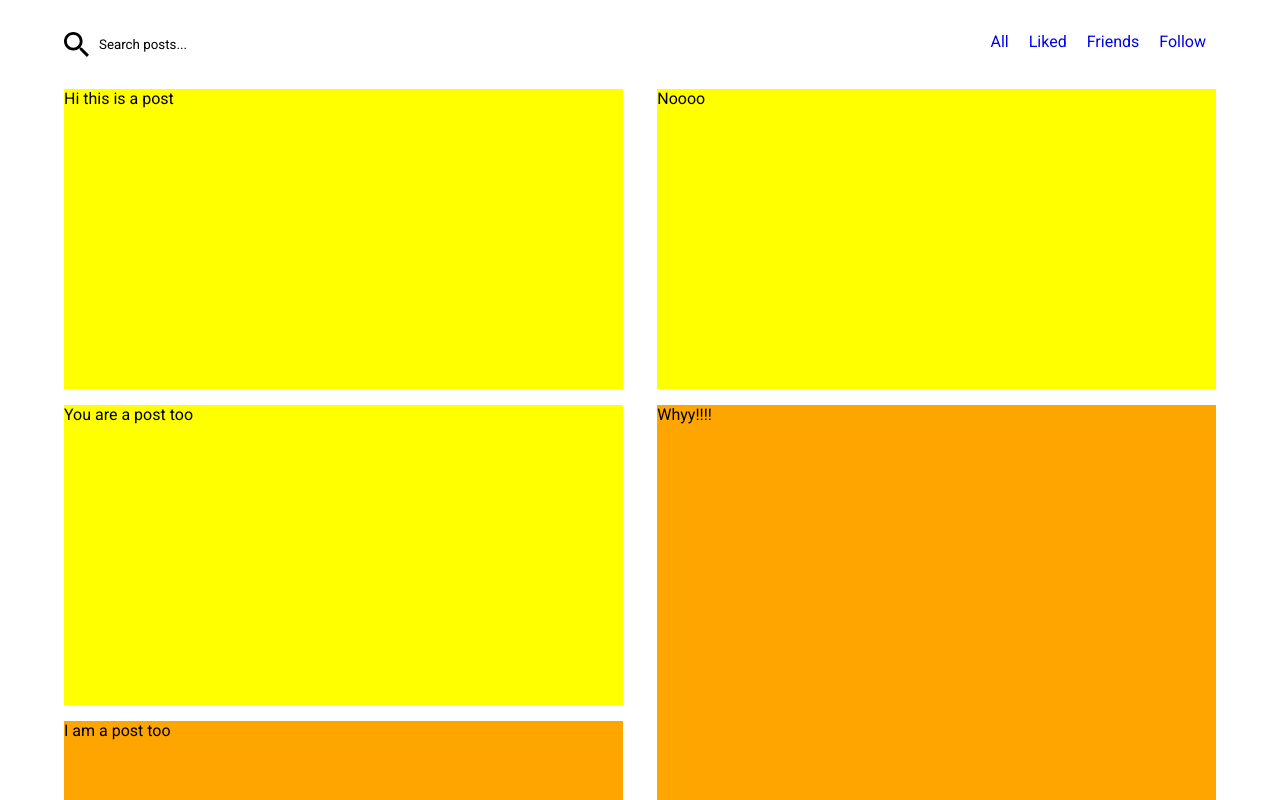
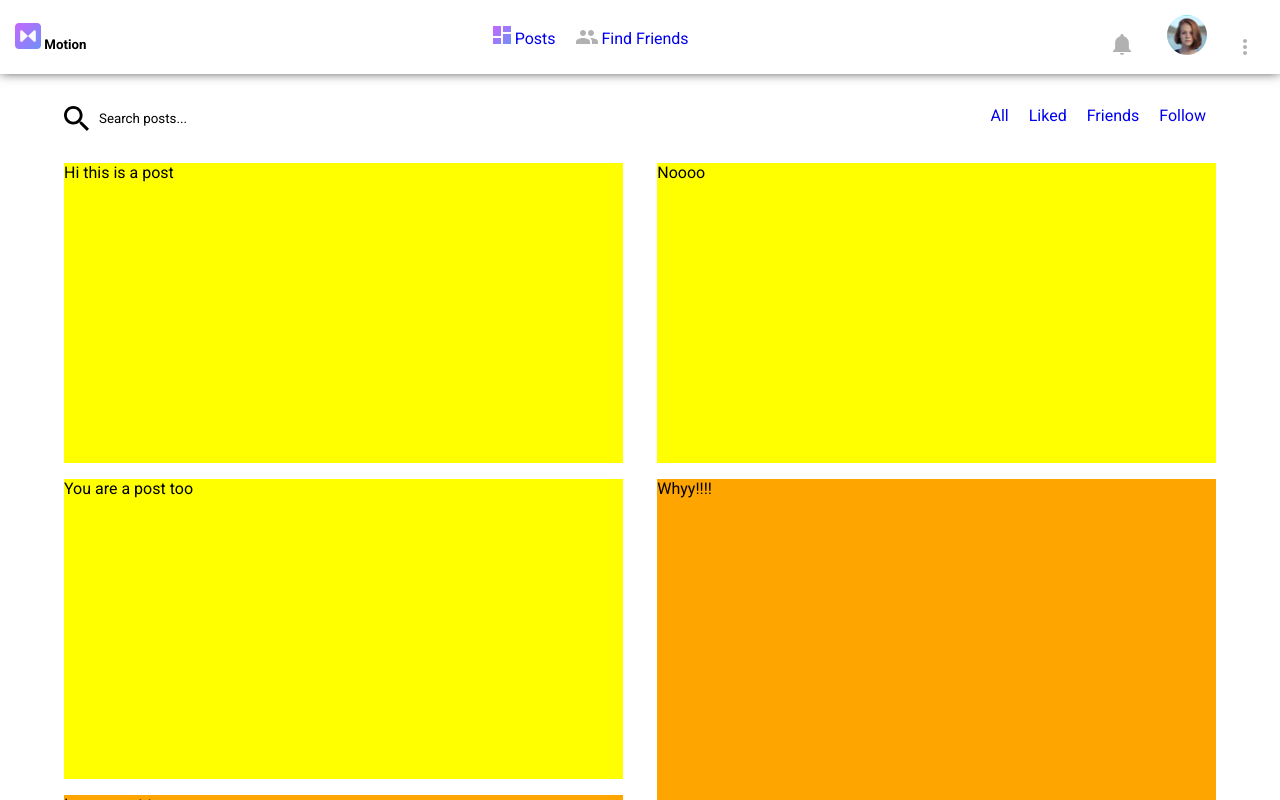
Before and after one commit to JoelEmmanuel795/Ripple-Social-Media, a React (Vite) app: page /posts/all in a window 1280 px wide. Shown: the top 800 px of the page. Built offline with nearby package versions, Linux system fonts and the light colour scheme.

Commit message:
update navbar and logout function

```diff
--- a/src/App.jsx
+++ b/src/App.jsx
@@ -9,6 +9,7 @@ import FilterFriendsPosts from './components/Posts/FilterFriendsPosts/FilterFrie
 import FilterFollowingPosts from './components/Posts/FIlterFollowedPosts/FilterFollowingPosts';
 import FilterLikedPosts from './components/Posts/FilterLikedPosts/FilterLikedPosts';
 import PostContainer from './components/Posts/PostContainer/PostContainer';
+import Friends from './pages/Friends';
 
 function App() {
     return (
@@ -19,15 +20,21 @@ function App() {
                 <Route path="login" element={<Login />} />
             </Route>
             <Route element={<ProtectedLayout />}>
+                {
                     <Route path="posts" element={<PostContainer />}>
                         <Route path="all" element={<FilterAllPosts />} />
-                    <Route path="friends" element={<FilterFriendsPosts />} />
+                        <Route
+                            path="friends"
+                            element={<FilterFriendsPosts />}
+                        />
                         <Route
                             path="following"
                             element={<FilterFollowingPosts />}
                         />
                         <Route path="liked" element={<FilterLikedPosts />} />
                     </Route>
+                }
+                <Route path="friends" element={<Friends />} />
             </Route>
         </Routes>
     );
--- a/src/components/NavBar.jsx
+++ b/src/components/NavBar.jsx
@@ -1,43 +1,76 @@
-import { NavLink } from 'react-router';
+import { NavLink, useNavigate } from 'react-router';
 import logo from '../assets/images/logo.png';
 import posts_logo from '../assets/images/posts_logo.png';
 import iconFriends from '../assets/svgs/icon-friends.svg';
 import notificationBell from '../assets/svgs/notification_bell.svg';
-import profilePic from '../assets/images/users/jennifer.png'
-import menu from '../assets/svgs/menu.svg'
+import profilePic from '../assets/images/users/jennifer.png';
+import menu from '../assets/svgs/menu.svg';
 import { useState } from 'react';
+import { useDispatch } from 'react-redux';
+import { logout_user } from '../store/slices/userSlice';
 
+export default function NavBar() {
+    const navigate = useNavigate();
+    const dispatch = useDispatch();
+    const [notifications, setNotifications] = useState(false);
+    const [menuO, setMenu] = useState(false);
 
-export default function NavBar () {
-    const [notifications, setNotifications] = useState(false)
-    const [profile, setProfile] = useState(false)
-    const [menuO, setMenu] = useState(false)
+    const handleLogout = () => {
+        dispatch(logout_user());
+        navigate('/auth/login');
+    };
 
+    return (
+        <div className="nav-bar">
+            <h5>
+                <img src={logo} alt="logo" /> Motion
+            </h5>
+            <nav>
+                <NavLink to={'/posts/all'}>
+                    <img src={posts_logo} alt="postsLogo" /> Posts
+                </NavLink>
+                <NavLink to={'/friends'}>
+                    <img src={iconFriends} alt="friendsLogo" /> Find Friends
+                </NavLink>
+            </nav>
+            <div className="leftGroup">
+                <button
+                    className="func-buttons"
+                    onClick={() =>
+                        setNotifications(notifications ? false : true)
+                    }
+                >
+                    <img src={notificationBell} alt="bell" />
+                </button>
+                {notifications && <div className="popUp">notifications</div>}
 
+                <button
+                    className="func-buttons"
+                    onClick={() => setMenu(menuO ? false : true)}
+                >
+                    <img src={profilePic} alt="profile_pic" />
+                </button>
 
-
-    return <div className='nav-bar'>
-        <h5><img src={logo} alt="logo" /> Motion</h5>
-        <nav>
-            <NavLink to={'/posts'}><img src={posts_logo} alt='postsLogo'/>  Posts</NavLink>
-            <NavLink to={"/friends"}><img src={iconFriends} alt="friendsLogo"/> Find Friends</NavLink>
-        </nav>
-        <div className='leftGroup'>
-            <button className='func-buttons' onClick={() => setNotifications(notifications? false: true)}>
-                <img src={notificationBell} alt='bell'/>
+                <button
+                    className="func-buttons"
+                    onClick={() => setMenu(menuO ? false : true)}
+                >
+                    <img src={menu} alt="mnue-icon" />
                 </button>
-            {notifications && <div className='popUp'>notifications</div>}
-
-            <button className='func-buttons' onClick={() => setProfile(profile? false: true)}>
-                <img src={profilePic} alt="profile_pic" />
-                </button>
-            {profile && <div className='popUp'>Profile</div>}
-
-            <button className='func-buttons' onClick={() => setMenu(menuO? false: true)}>
-                <img src={menu} alt="mnue-icon" />
-                </button>
-            {menuO && <div className='popUp'>Menu</div>}
+                {menuO && (
+                    <div className="dropdown-menu">
+                        <button className="dropdown-item">
+                            <span>Profile</span>
+                        </button>
+                        <button
+                            onClick={handleLogout}
+                            className="dropdown-item"
+                        >
+                            <span>Logout</span>
+                        </button>
+                    </div>
+                )}
+            </div>
         </div>
-
-    </div>
+    );
 }
--- a/src/components/navber.scss
+++ b/src/components/navber.scss
@@ -1,23 +1,64 @@
-.nav-bar{
+.page-container {
+    width: 100%;
+}
+
+.nav-bar {
     display: flex;
-    width: 100vw;
+    width: 100%;
     justify-content: space-between;
-    padding: 5px;
+    padding: 15px;
     align-items: center;
     position: relative;
-    top: 0px;
-    left: 0px;
+    top: 0;
+    left: 0;
+    box-shadow: 0px -3px 12px 0px black;
 }
-a{
+a {
     text-decoration: none;
     margin: 0px 10px;
 }
-.func-buttons{
+.func-buttons {
     border: none;
     background-color: white;
     margin: 0px 15px;
     padding: 0px 3px;
 }
-.popUp{
-    position: absolute;
+
+.leftGroup {
+    position: relative;
+
+    .dropdown-menu {
+        position: absolute;
+        top: 3.5rem;
+        right: 0;
+        background-color: #fff;
+        border-radius: 8px;
+        box-shadow: 0 4px 12px rgba(0, 0, 0, 0.15);
+        overflow: hidden;
+        min-width: 160px;
+        z-index: 1000;
+
+        .dropdown-item {
+            display: flex;
+            align-items: center;
+            gap: 0.75rem;
+            padding: 0.75rem 1rem;
+            background: none;
+            border: none;
+            width: 100%;
+            text-align: left;
+            cursor: pointer;
+            font-size: 14px;
+            color: #333;
+            transition: 0.2s ease;
+
+            &:hover {
+                background-color: #f1f1f1;
+            }
+
+            span {
+                flex: 1;
+            }
+        }
+    }
 }
--- a/src/layouts/ProtectedLayout.jsx
+++ b/src/layouts/ProtectedLayout.jsx
@@ -3,6 +3,7 @@ import { useDispatch, useSelector } from 'react-redux';
 import { Navigate, Outlet } from 'react-router';
 import axios from 'axios';
 import { login_user, logout_user } from '../store/slices/userSlice';
+import NavBar from '../components/NavBar';
 
 const ProtectedLayout = () => {
     const [validated, setValidated] = useState(false);
@@ -38,7 +39,14 @@ const ProtectedLayout = () => {
         return <Navigate to="/auth/login" replace />;
     }
 
-    return <Outlet />;
+    return (
+        <>
+            <div className="page-container">
+                <NavBar />
+                <Outlet />
+            </div>
+        </>
+    );
 };
 
 export default ProtectedLayout;
--- /dev/null
+++ b/src/pages/Friends.jsx
@@ -0,0 +1,5 @@
+const Friends = () => {
+    return <>Friends</>;
+};
+
+export default Friends;
--- a/src/sass/_base.scss
+++ b/src/sass/_base.scss
@@ -10,7 +10,7 @@
 
 body {
     height: 100vh;
-    width: 100vw;
+    // width: 100vw;
 }
 
 #root {
```
Also changed, not shown: src/Laouts/index.jsx (deleted, +0 -10 lines), src/pages/Router.jsx (deleted, +0 -16 lines). Lines whose indentation alone changed are shown as unchanged.
